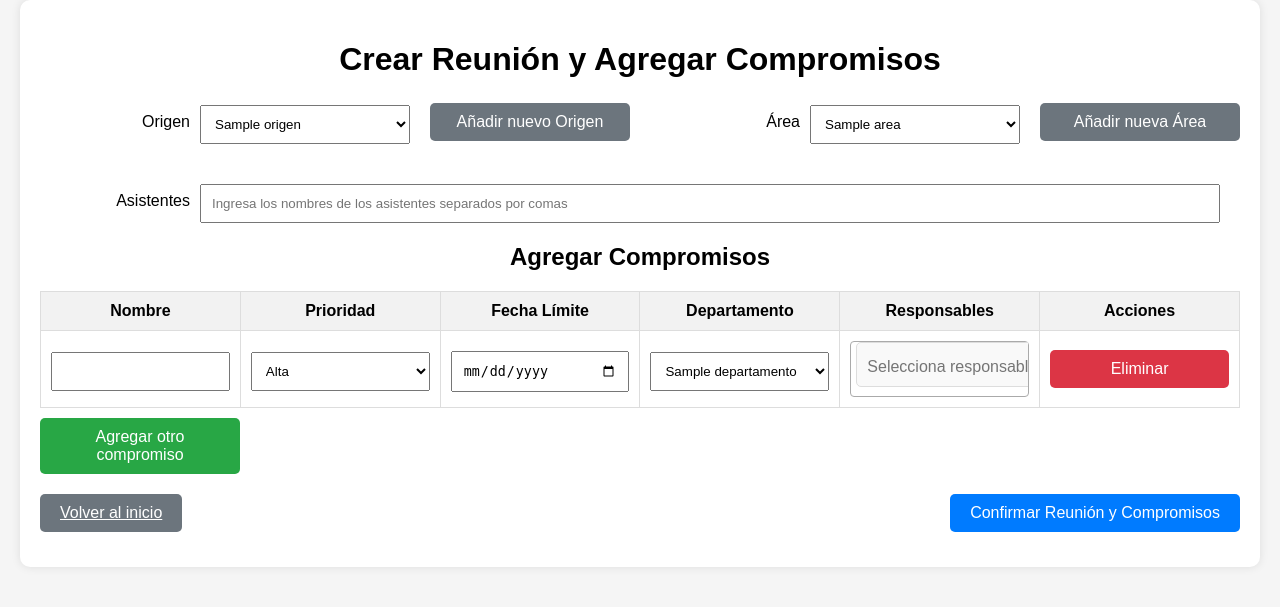
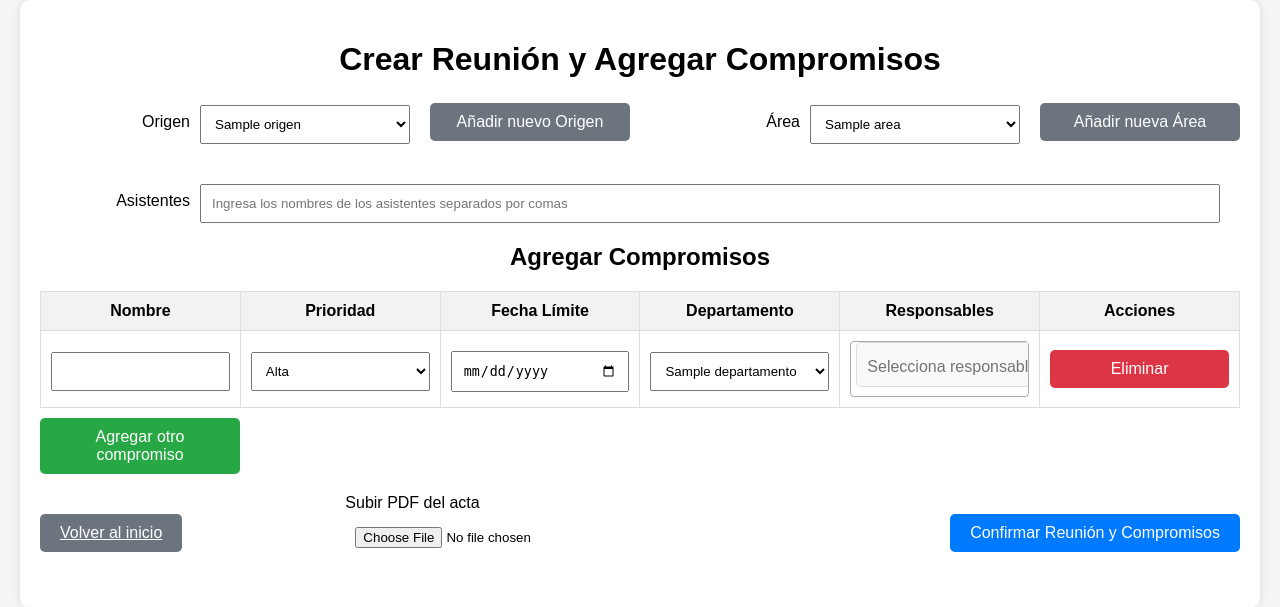
Before and after one commit to JSLWilfizz/Gestion_compromisos2.0, a Flask app: page /reunion/crear_paso1 in a window 1280 px wide. Shown: the top 607 px of the page. Run offline with Flask 2, Linux system fonts and the light colour scheme; the visitor is signed in with stand-in values (Sample User, id 1); a database or web service that is not in the repository returns one stand-in record (values such as "Sample title"); some libraries are stand-ins or nearby versions.

Commit message:
adding the function for add pdf actas

```diff
--- a/forms.py
+++ b/forms.py
@@ -44,4 +44,5 @@ class CreateMeetingForm(FlaskForm):
     area = SelectField('Área', validators=[DataRequired()], choices=[], description="Si no encuentras el área, escríbela en el campo de abajo")
     asistentes = StringField('Asistentes', validators=[DataRequired()], description="Separar los nombres con comas")
     compromisos = FieldList(FormField(CompromisoForm), min_entries=1)  # Asegúrate de tener FieldList para compromisos
+    acta_pdf = FileField('Subir Acta (PDF)', validators=[FileAllowed(['pdf'], 'Solo se permiten archivos PDF')])
     submit = SubmitField('Confirmar Reunión')
--- a/routes/reunion_routes.py
+++ b/routes/reunion_routes.py
@@ -11,7 +11,16 @@ from datetime import datetime
 
 reunion = Blueprint('reunion', __name__)
 
+# Define la carpeta donde se almacenarán los archivos PDF
+UPLOAD_FOLDER = 'uploads/actas/'
+ALLOWED_EXTENSIONS = {'pdf'}
 
+# Asegúrate de que la carpeta de subidas exista
+if not os.path.exists(UPLOAD_FOLDER):
+    os.makedirs(UPLOAD_FOLDER)
+
+def allowed_file(filename):
+    return '.' in filename and filename.rsplit('.', 1)[1].lower() in ALLOWED_EXTENSIONS
 @reunion.route('/reunion/crear_paso1', methods=['GET', 'POST'])
 @login_required
 def crear_reunion_paso1():
@@ -91,6 +100,15 @@ def crear_reunion_paso1():
             else:
                 area_id = form.area.data  # Utilizar el área seleccionada
 
+            acta_pdf = request.files.get('acta_pdf')
+            acta_pdf_filename = None
+
+            if acta_pdf and allowed_file(acta_pdf.filename):
+                # Almacenar el archivo con un nombre seguro
+                acta_pdf_filename = secure_filename(acta_pdf.filename)
+                acta_pdf.save(os.path.join(UPLOAD_FOLDER, acta_pdf_filename))
+                path = os.path.join(UPLOAD_FOLDER, acta_pdf_filename)
+
             # Guardar la reunión en la base de datos
             with conn.cursor() as cursor:
                 # Obtener los asistentes ingresados manualmente
@@ -101,13 +119,14 @@ def crear_reunion_paso1():
 
                 # Usar .data para obtener los valores de los campos
                 cursor.execute("""
-                        INSERT INTO reunion (nombre, id_staff, id_area, id_origen, fecha_creacion, asistentes)
-                        VALUES (%s, %s, %s, %s, NOW(), %s) RETURNING id
-                    """, ("test", None, area_id, origen_id, asistentes_str))
+                        INSERT INTO reunion (nombre, id_staff, id_area, id_origen, fecha_creacion, asistentes, acta_pdf)
+                        VALUES (%s, %s, %s, %s, NOW(), %s,%s) RETURNING id
+                    """, ("test", None, area_id, origen_id, asistentes_str, path))
 
                 reunion_id = cursor.fetchone()[0]
 
             print(f'Reunión creada con ID: {reunion_id}')
+            print(f'acta_pdf: {acta_pdf_filename}')
             print(f'formulario: {form.compromisos.data}')
             if form.compromisos.data:
                 print(len(form.compromisos.data))
--- a/templates/crear_reunion_paso1.html
+++ b/templates/crear_reunion_paso1.html
@@ -11,7 +11,8 @@
 <body>
     <div class="container">
         <h1>Crear Reunión y Agregar Compromisos</h1>
-        <form method="POST" action="{{ url_for('reunion.crear_reunion_paso1') }}">
+        <form method="POST" action="{{ url_for('reunion.crear_reunion_paso1') }}" enctype="multipart/form-data">
+
             {{ form.hidden_tag() }}
 
             <!-- Sección de Origen y Área en paralelo -->
@@ -88,6 +89,11 @@
 <div class="form-group-horizontal" style="margin-top: 20px; display: flex; justify-content: space-between;">
     <!-- Botón para volver al home -->
     <a href="{{ url_for('home.home_view') }}" class="btn btn-secondary" style="width: auto;">Volver al inicio</a>
+
+    <div class="form-group">
+        <label for="acta_pdf">Subir PDF del acta</label>
+        <input type="file" name="acta_pdf" accept="application/pdf" class="form-control">
+    </div>
 
     <!-- Botón para confirmar la reunión y los compromisos -->
     <button type="submit" class="btn btn-primary" style="width: auto;">Confirmar Reunión y Compromisos</button>
```
Also changed, not shown: 1 other file.
